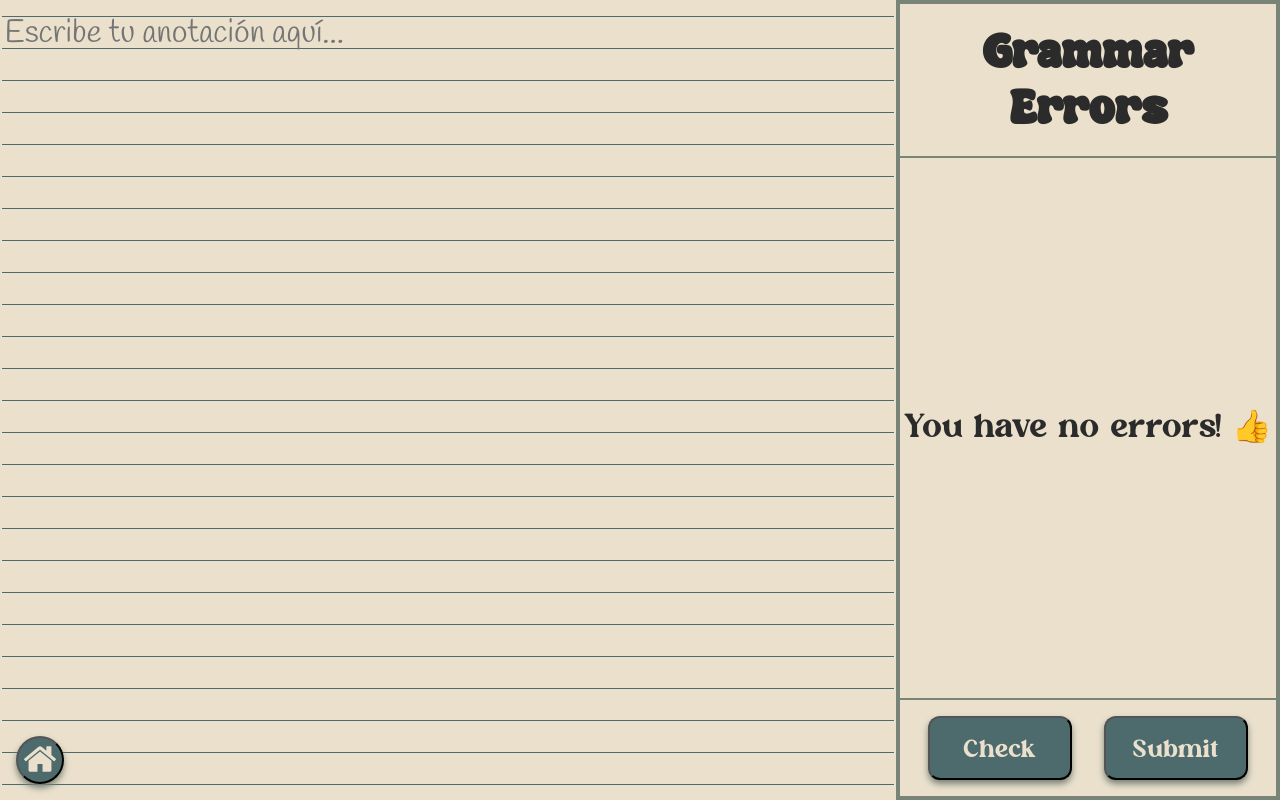
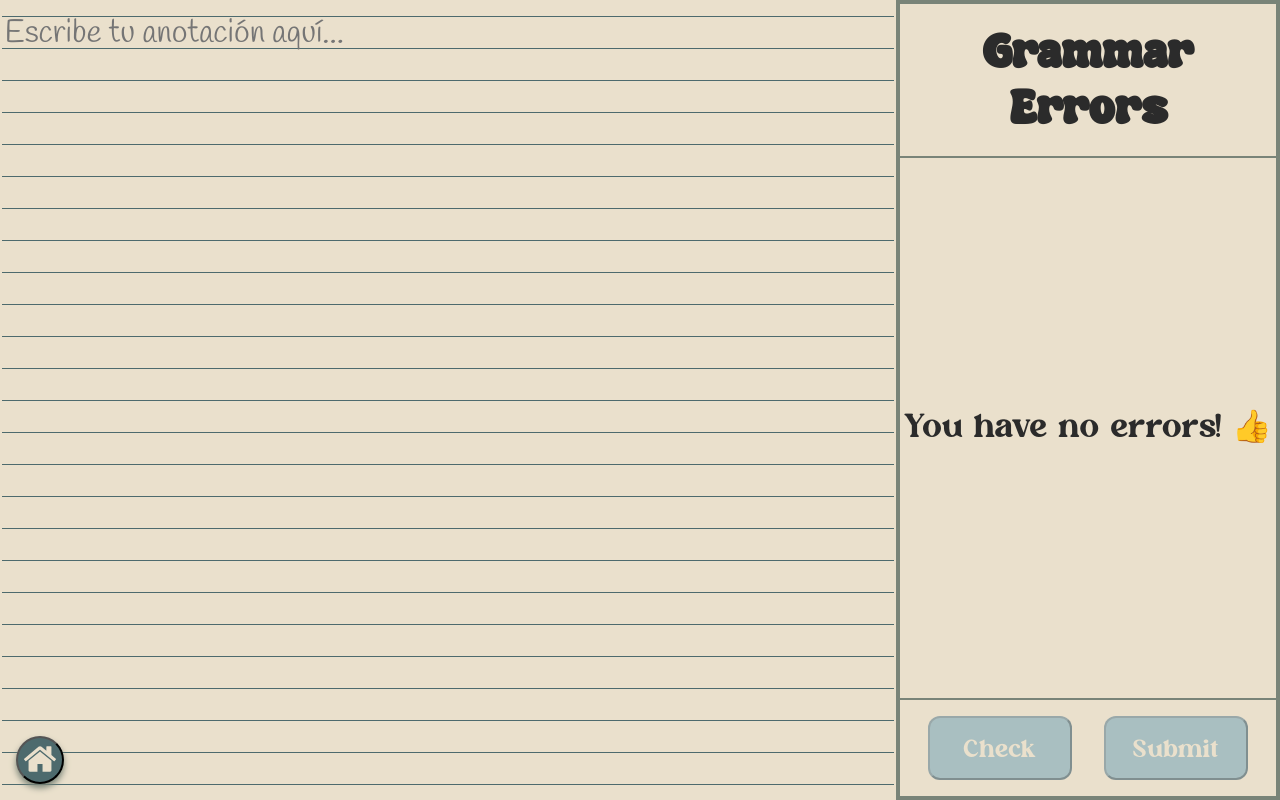
Before and after one commit to Devon-Hill7/MySpanishDiary, a React (Vite) app in the folder client/: page /entry in a window 1280 px wide. Built offline with nearby package versions, Linux system fonts and the light colour scheme.

Commit message:
Added states to Check and Submit buttons so that they enable and disable when needed.

```diff
--- a/client/src/App.jsx
+++ b/client/src/App.jsx
@@ -5,7 +5,6 @@ import { Routes, Route } from 'react-router-dom'
 import Home from './pages/Home'
 import Login from './pages/Login'
 import Prompts from './pages/Prompts'
-import GrammarLesson from './pages/GrammarLesson'
 import Entry from './pages/Entry'
 import Entries from './pages/Entries'
 import './App.css'
@@ -17,7 +16,6 @@ function App() {
         <Route path="/" element={<Home />} />
         <Route path="/login" element={<Login />} />
         <Route path="/prompts" element={<Prompts />} />
-        <Route path="/grammar-lesson" element={<GrammarLesson />} />
         <Route path="/entry" element={<Entry />} />
         <Route path="/entries" element={<Entries />} />
       </Routes>
--- a/client/src/components/ButtonCard/ButtonCard.jsx
+++ b/client/src/components/ButtonCard/ButtonCard.jsx
@@ -1,11 +1,11 @@
 import styles from "./ButtonCard.module.css"
 import { Link } from "react-router-dom"
 
-function ButtonCard({linkTo, text, size, clickEvent, state}) {
+function ButtonCard({linkTo, text, size, clickEvent, state, disabled}) {
 
     if (clickEvent) {
         return (
-            <button className={`${styles.buttonCard} ${styles[size]}`} onClick={clickEvent}>{text}</button>
+            <button className={`${styles.buttonCard} ${styles[size]} ${disabled ? styles.disabledBtn : ""}`} disabled={disabled} onClick={clickEvent}>{text}</button>
         );
     }
 
--- a/client/src/components/ButtonCard/ButtonCard.module.css
+++ b/client/src/components/ButtonCard/ButtonCard.module.css
@@ -11,7 +11,7 @@
   box-shadow: 0 4px 6px #798478;
 }
 
-button:hover {
+.buttonCard:hover {
     background-color: #798478;
     transform: scale(1.1);
 }
@@ -36,3 +36,15 @@ button:hover {
     width: 20rem;
     height: 20rem;
 }
+
+.disabledBtn {
+    background-color: #A9BFC1;
+    cursor: not-allowed;
+    transform: none;
+    box-shadow: none;
+}
+
+.disabledBtn:hover {
+    transform: none;
+    background-color: #A9BFC1;
+}
--- a/client/src/pages/Entries.jsx
+++ b/client/src/pages/Entries.jsx
@@ -1,5 +1,3 @@
-import { useEffect, useState } from "react"
-import ButtonCard from "../components/ButtonCard/ButtonCard"
 import TitleLabel from "../components/TitleLabel/TitleLabel"
 import HomeButton from "../components/HomeButton/HomeButton";
 function Entries() {
--- a/client/src/pages/Entry.jsx
+++ b/client/src/pages/Entry.jsx
@@ -9,6 +9,9 @@ function Entry () {
     const [prompt, setPrompt] = useState(location.state);
     const [entryText, setEntryText] = useState("");
     const [apiResponse, setApiResponse] = useState(null);
+    const [submitBtnState, setSubmitBtnState] = useState(false);
+    const [checkBtnState, setCheckBtnState] = useState(false);
+
 
     const gradeEntry = async () => {
         try {
@@ -17,11 +20,24 @@ function Entry () {
             })
             if(res.data != null) {
                 setApiResponse(res.data);
-                console.log(res.data);
+                determineSubmitBtnState(res.data, entryText, true);
+                setCheckBtnState(false);
             }
+
+            console.log(apiResponse);
+            console.log(submitBtnState);
         } catch (err) {
             console.log(err)
         }
+    }
+
+    const determineSubmitBtnState = (response, text, checked) => {
+        const resLength = response ? response.length : 0;
+        const textLength = text ? text.length : entryText.length;
+        if(textLength > 0 && resLength === 0 && checked) {
+            setSubmitBtnState(true);
+        }
+        else (setSubmitBtnState(false));
     }
 
 
@@ -31,7 +47,22 @@ function Entry () {
             <div className="homeBtn-container"><HomeButton /></div>
             <div className="writing-section">
                  <span className="promptTitle">{prompt}</span>
-                 <textarea className="entryTextArea" placeholder="Escribe tu anotación aquí..." value={entryText}  onChange={(e) => setEntryText(e.target.value)} ></textarea>
+                 <textarea
+                    className="entryTextArea"
+                    placeholder="Escribe tu anotación aquí..."
+                    value={entryText}
+                    onChange={(e) => {
+                        if(e.target.value.length > 0) {
+                            setCheckBtnState(true);
+                            determineSubmitBtnState(apiResponse, e.target.value, false);
+                        }
+                        else {
+                            setCheckBtnState(false);
+                            setSubmitBtnState(false);
+                        };
+                        setEntryText(e.target.value);
+                        }} >
+                    </textarea>
             </div>
             <div className="grammarLesson-section">
                 <h2 className="grammarTitle">Grammar Errors</h2>
@@ -47,9 +78,16 @@ function Entry () {
                             errorEnd={error.errorEndPos}
                             text={entryText}
                             removeCard={() => {
-                                setApiResponse(prev => prev.filter((_, i) => i !== index));
+                                setApiResponse(prev => {
+                                    const updated = prev.filter((_, i) => i !== index)
+                                    determineSubmitBtnState(updated, entryText, true);
+                                    return updated;
+                                });
+                                console.log(apiResponse);
+                                console.log(submitBtnState);
                                 }
-                            }/>
+                            }
+                            />
                             ))
                         )
                     :
@@ -57,8 +95,8 @@ function Entry () {
                     }
                 </div>
                 <div className="button-container">
-                    <ButtonCard text="Check" size="small" clickEvent={gradeEntry} />
-                    <ButtonCard text="Submit" size="small" />
+                    <ButtonCard text="Check" size="small" clickEvent={gradeEntry} disabled={!checkBtnState}/>
+                    <ButtonCard text="Submit" size="small" clickEvent={gradeEntry} disabled={!submitBtnState}/>
                 </div>
             </div>
         </div>
--- a/client/src/pages/GrammarLesson.jsx
+++ /dev/null
@@ -1,9 +0,0 @@
-function GrammarLesson () {
-    return (
-        <div className="grammar-lesson-page">
-            Grammar Lesson Page
-        </div>
-    )
-}
-
-export default GrammarLesson
--- a/client/src/pages/Home.jsx
+++ b/client/src/pages/Home.jsx
@@ -10,8 +10,8 @@ function Home() {
       </div>
       <TitleLabel title="Home" />
       <div className="button-container">
-        <ButtonCard text="Create Entry" linkTo="/prompts" size="large" />
-        <ButtonCard text="My Entries" linkTo="/entries" size="large"/>
+        <ButtonCard text="Create Entry" linkTo="/prompts" size="large" disabled={false}/>
+        <ButtonCard text="My Entries" linkTo="/entries" size="large" disabled={false}/>
       </div>
     </div>
   );
--- a/client/src/pages/Prompts.jsx
+++ b/client/src/pages/Prompts.jsx
@@ -32,7 +32,7 @@ function Prompts() {
             <TitleLabel title="Choose a prompt!" />
             <h2 className='promptText'>{prompt}</h2>
             <div className="button-container fixed-pos">
-                <ButtonCard text="Give me another!" clickEvent={fetchData} size="medium"/>
+                <ButtonCard text="Give me another!" clickEvent={fetchData} size="medium" disabled={false}/>
                 <ButtonCard text="I like this one!" linkTo="/entry" size="medium" state={prompt}/>
             </div>
         </div>
```
Also changed, not shown: client/src/index.css (line endings or trailing spaces).
